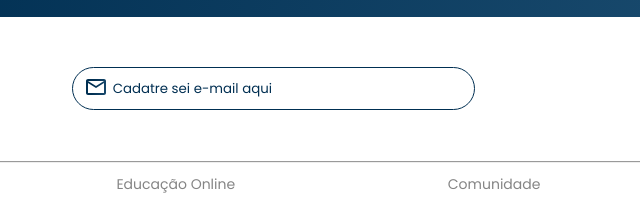
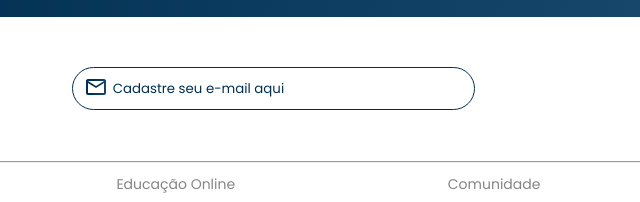
Before and after one commit to lusquinh/AluraBooks, a plain HTML site: page index.html in a window 1280 px wide. Shown: the part 2450-2652 px from the top of the page, 562-1202 px from the left. Drawn offline with nearby package versions, Linux system fonts and the light colour scheme.

Commit message:
projeto certo
arrumei alguns erros

```diff
--- a/index.html
+++ b/index.html
@@ -239,7 +239,7 @@
             <h2 class="contato__titulo">Fique por dentro das novidades!</h2>
             <p class="contato__texto">Atualizações de e-books, novos livros, promoções e outros.</p>
         </div>
-        <input type="email" placeholder="Cadatre sei e-mail aqui" class="contato__email">
+        <input type="email" placeholder="Cadastre seu e-mail aqui" class="contato__email">
     </section>
 
     <hr />
```
